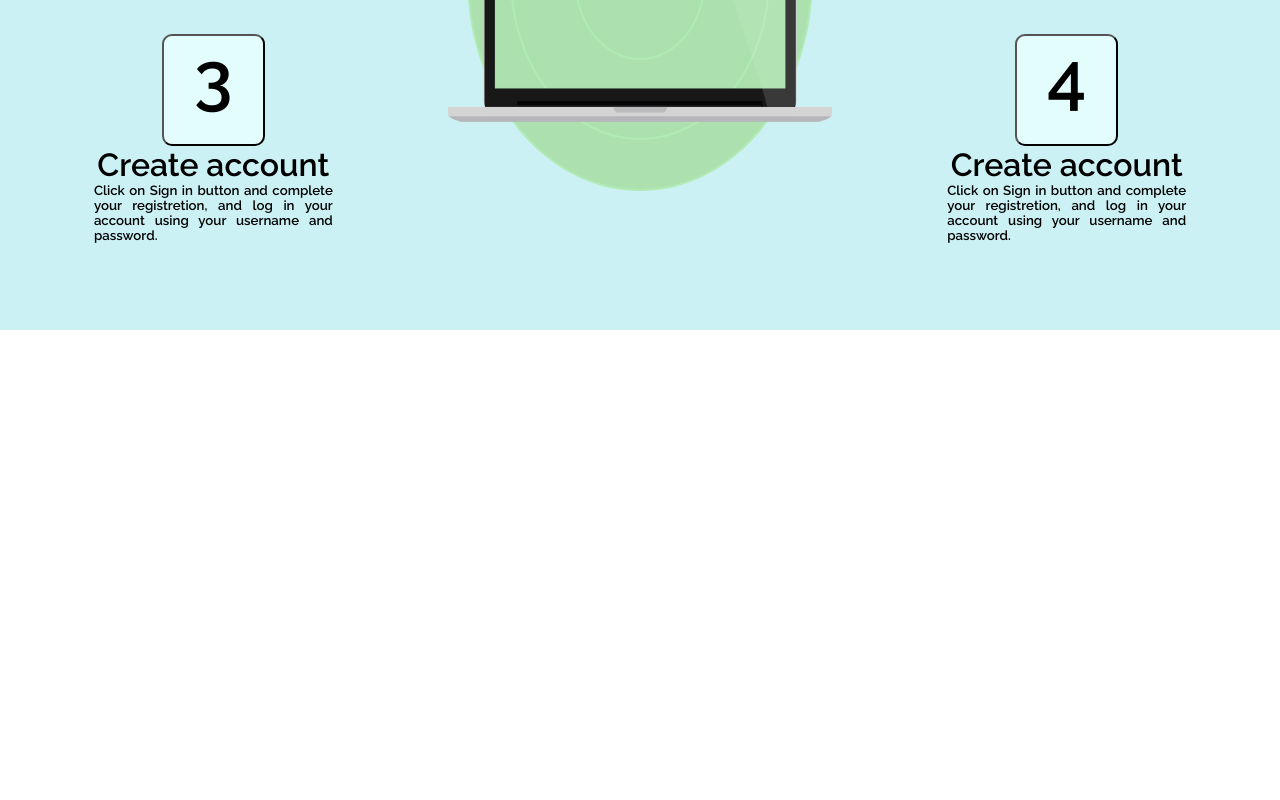
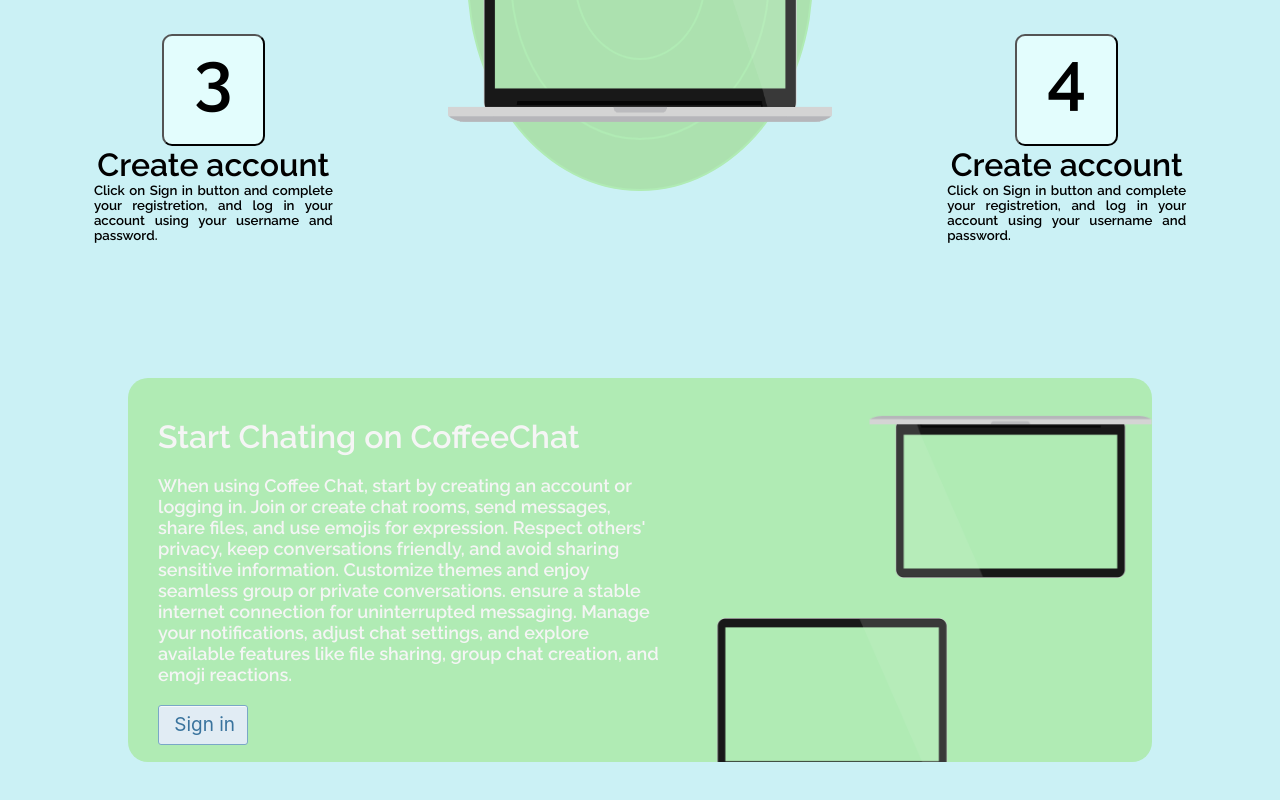
Before and after one commit to Vahid819/Coffee_Chat, a plain HTML site: page index.html in a window 1280 px wide. Shown: the part 1990-2790 px from the top of the page. Drawn offline with Linux system fonts and the light colour scheme.

Commit message:
commplet instructions componants

```diff
--- a/button.css
+++ b/button.css
@@ -1,45 +1,43 @@
 /* CSS */
-.button-30 {
-  align-items: center;
-  appearance: none;
-  background-color: #FCFCFD;
-  border-radius: 4px;
-  border-width: 0;
-  box-shadow: rgba(45, 35, 66, 0.4) 0 2px 4px,rgba(45, 35, 66, 0.3) 0 7px 13px -3px,#D6D6E7 0 -3px 0 inset;
+.button-8 {
+  width: 7vw;
+  background-color: #e1ecf4;
+  border-radius: 3px;
+  border: 1px solid #7aa7c7;
+  box-shadow: rgba(255, 255, 255, .7) 0 1px 0 0 inset;
   box-sizing: border-box;
-  color: #36395A;
+  color: #39739d;
   cursor: pointer;
-  display: inline-flex;
-  font-family: "JetBrains Mono",monospace;
-  height: 48px;
-  justify-content: center;
-  line-height: 1;
-  list-style: none;
-  overflow: hidden;
-  padding-left: 16px;
-  padding-right: 16px;
+  display: inline-block;
+  font-family: -apple-system,system-ui,"Segoe UI","Liberation Sans",sans-serif;
+  font-size: 19px;
+  font-weight: 400;
+  line-height: 1.15385;
+  margin: 0;
+  outline: none;
+  padding: 8px .8em;
   position: relative;
-  text-align: left;
+  text-align: center;
   text-decoration: none;
-  transition: box-shadow .15s,transform .15s;
   user-select: none;
   -webkit-user-select: none;
   touch-action: manipulation;
+  vertical-align: baseline;
   white-space: nowrap;
-  will-change: box-shadow,transform;
-  font-size: 18px;
 }
 
-.button-30 {
-  box-shadow: #D6D6E7 0 0 0 1.5px inset, rgba(45, 35, 66, 0.4) 0 2px 4px, rgba(45, 35, 66, 0.3) 0 7px 13px -3px, #D6D6E7 0 -3px 0 inset;
+.button-8:hover,
+.button-8:focus {
+  background-color: #b0ebb4;
+  color: #2c5777;
 }
 
-/* .button-30:hover {
-  box-shadow: rgba(45, 35, 66, 0.4) 0 4px 8px, rgba(45, 35, 66, 0.3) 0 7px 13px -3px, #D6D6E7 0 -3px 0 inset;
-  transform: translateY(-2px);
-} */
+.button-8:focus {
+  box-shadow: 0 0 0 4px rgba(0, 149, 255, .15);
+}
 
-.button-30 {
-  box-shadow: #D6D6E7 0 3px 7px inset;
-  transform: translateY(2px);
+.button-8:active {
+  background-color: #a0c7e4;
+  box-shadow: none;
+  color: #2c5777;
 }
--- a/index.html
+++ b/index.html
@@ -15,7 +15,7 @@
       rel="stylesheet"
     />
   </head>
-    <body>
+  <body>
     <!-- Logind animations -->
     <div class="loding">
       <img src="./Images/COFFEE-chat-unscreen.gif" alt="" />
@@ -30,7 +30,7 @@
           <li><a href="">Privacy and Security</a></li>
           <li><a href="">Explore</a></li>
         </ul>
-        <button class="button-30" role="button">Sign in</button>
+        <button class="button-8" role="button">Sign in</button>
       </div>
     </div>
     <!-- topbackground Image -->
@@ -62,7 +62,11 @@
         <div class="app_work">
           <h1>App Featurch</h1>
           <h2>
-            Coffee Chat is a real-time web chatting application designed for seamless communication. Key features include instant messaging, group chats, customizable themes, emoji support, and file sharing. Users can also create private or public chat rooms, ensuring a versatile and engaging chatting experience for everyone.
+            Coffee Chat is a real-time web chatting application designed for
+            seamless communication. Key features include instant messaging,
+            group chats, customizable themes, emoji support, and file sharing.
+            Users can also create private or public chat rooms, ensuring a
+            versatile and engaging chatting experience for everyone.
           </h2>
         </div>
         <div class="featurch">
@@ -70,30 +74,39 @@
             <div class="circle"></div>
             <div class="circle1"></div>
             <div class="circle2"></div>
-            <img class="laptop" src="./Images/laptop_img.png" alt="">
-            <img class="chat" src="./Images/chat_img.jpg" alt="">
+            <img class="laptop" src="./Images/laptop_img.png" alt="" />
+            <img class="chat" src="./Images/chat_img.jpg" alt="" />
           </div>
           <div class="featurch_section">
             <div class="grop_chat">
               <div class="img">
-                <img src="./Images/group-chat.png" alt="">
+                <img src="./Images/group-chat.png" alt="" />
               </div>
               <h1>Grop chat</h1>
-              <div class="grop_info">Easily create group conversations to chat, share media, and collaborate with multiple people seamlessly.</div>
+              <div class="grop_info">
+                Easily create group conversations to chat, share media, and
+                collaborate with multiple people seamlessly.
+              </div>
             </div>
             <div class="chat_room">
               <div class="img">
-                <img src="./Images/chat_room.png" alt="">
+                <img src="./Images/chat_room.png" alt="" />
               </div>
               <h1>Chat Room</h1>
-              <div class="room_info">Join or create public or private chat rooms for open discussions or secure conversations.</div>
+              <div class="room_info">
+                Join or create public or private chat rooms for open discussions
+                or secure conversations.
+              </div>
             </div>
             <div class="file_sharing">
               <div class="img">
-                <img src="./Images/share_file.png" alt="">
+                <img src="./Images/share_file.png" alt="" />
               </div>
               <h1>File Sharing</h1>
-              <div class="file_info">Easily share documents, images, and videos with friends or groups in real-time on Coffee Chat.</div>
+              <div class="file_info">
+                Easily share documents, images, and videos with friends or
+                groups in real-time on Coffee Chat.
+              </div>
             </div>
           </div>
         </div>
@@ -160,7 +173,27 @@
       </div>
       <!-- create account on app -->
       <div class="meet_app">
-
+        <div class="app_contenar">
+          <div class="sign_in">
+            <h1>Start Chating on CoffeeChat</h1>
+            <div class="instruction">
+              When using <b>Coffee Chat</b>, start by creating an account or
+              logging in. Join or create chat rooms, send messages, share files,
+              and use emojis for expression. Respect others' privacy, keep
+              conversations friendly, and avoid sharing sensitive information.
+              Customize themes and enjoy seamless group or private
+              conversations. ensure a stable internet connection for
+              uninterrupted messaging. Manage your notifications, adjust chat
+              settings, and explore available features like file sharing, group
+              chat creation, and emoji reactions.
+            </div>
+            <button class="button-8" role="button">Sign in</button>
+          </div>
+          <div class="images">
+            <img class="laptop1" src="./Images/laptop_img.png" alt="">
+            <img class="laptop2" src="./Images/laptop_img.png" alt="">
+          </div>
+        </div>
       </div>
     </div>
     <script src="script.js"></script>
--- a/script.js
+++ b/script.js
@@ -127,3 +127,8 @@
 }
 
 // setInterval(()=>{console.log("va")})
+
+window.scrollTo({
+  top:100,
+  behavior:"smooth",
+})
--- a/style.css
+++ b/style.css
@@ -666,5 +666,66 @@
 .meet_app{
   width: 100%;
   height: 60vh;
-  background-color:transparent ;
+  background-color:#cbf1f5 ;
+  display: flex;
+  justify-content: center;
+  align-items: center;
 }
+
+.meet_app .app_contenar{
+  width: 80%;
+  height: 80%;
+  background-color: #b0ebb4;
+  border-radius: 20px;
+  display: flex;
+}
+
+.sign_in{
+  width: 55%;
+  height: 100%;
+  /* background-color: aqua; */
+  color: whitesmoke;
+  display: flex;
+  flex-direction: column;
+  gap: 20px;
+}
+
+.sign_in h1{
+  margin-top: 40px;
+  margin-left: 30px;
+}
+
+.sign_in .instruction{
+  /* margin-left: 50px; */
+  margin: 0px 30px;
+  font-size: 18px;
+  /* text-align: justify; */
+
+}
+
+.sign_in .button-8{
+  margin-left: 30px;
+}
+
+.images{
+  width: 45%;
+  height: 100%;
+  position: relative;
+  overflow: hidden;
+}
+
+.images .laptop1{
+  width: 22vw;
+  bottom: 184px;
+  position: absolute;
+  rotate: 180deg;
+  right: 0px;
+}
+
+.images .laptop2{
+  width: 22vw;
+  bottom: -18px;
+  position: absolute;
+  rotate: 0deg;
+  /* right: 0px; */
+}
```
